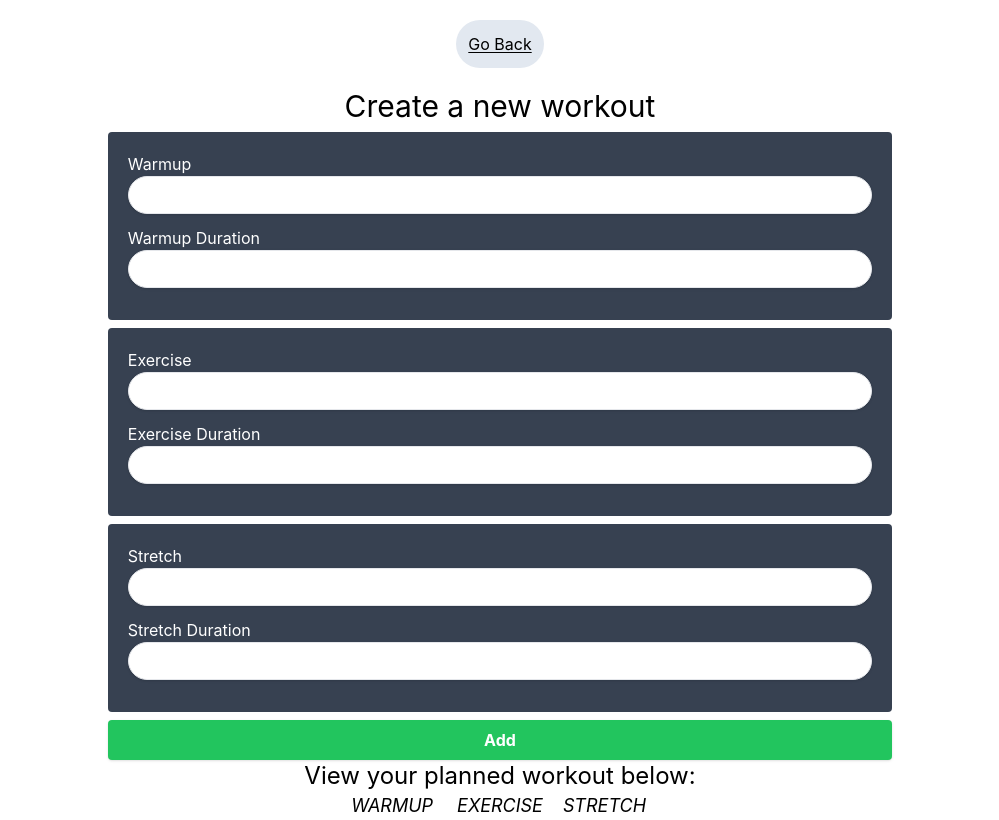
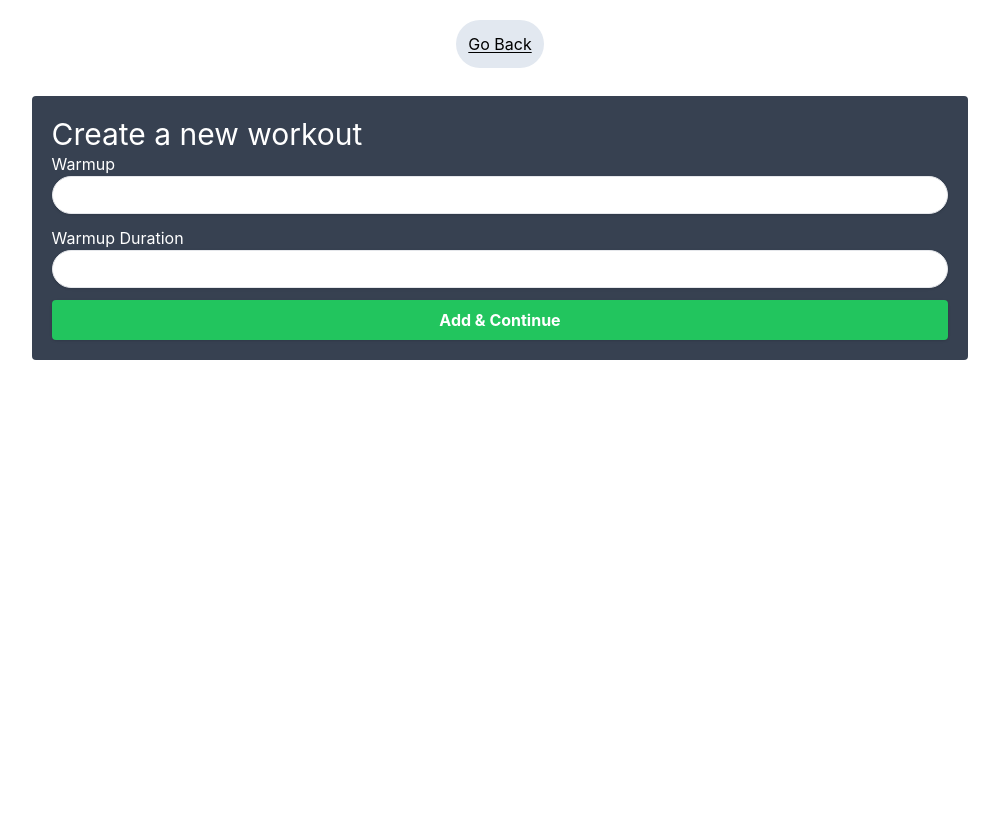
Before and after one commit to kyher/bootcamp-buddy, a Next.js app: page /workout/create in a window 1280 px wide. Shown: the whole page, without its empty margins (140-1139 px from the left). Built offline with nearby package versions, Linux system fonts and the light colour scheme.

Commit message:
Split out create form. Added localStorage usage.
Split out the create form for a better UX. Added localStorage usage so that you can save a workout in localStorage and view in the View page.

```diff
--- a/components/FormSection.tsx
+++ b/components/FormSection.tsx
@@ -1,12 +1,16 @@
+import { STRETCH } from "../consts";
+
 type props = {
   type: string;
   handleTitleChange: (event: React.ChangeEvent<HTMLInputElement>) => void;
   handleDurationChange: (event: React.ChangeEvent<HTMLInputElement>) => void;
+  handleSubmit: () => void;
 };
 
-const FormSection = ({ type, handleTitleChange, handleDurationChange }: props) => {
+const FormSection = ({ type, handleTitleChange, handleDurationChange, handleSubmit }: props) => {
   return (
     <div className="bg-gray-700	 text-white rounded  my-2 p-5">
+      <h1 className="text-3xl">Create a new workout</h1>
       <label className='capitalize' htmlFor={type}>{type}</label>
       <input
         type="text"
@@ -23,6 +27,12 @@ const FormSection = ({ type, handleTitleChange, handleDurationChange }: props) =
         onChange={handleDurationChange}
         className="shadow appearance-none border  rounded-full w-full py-2 px-3 text-gray-700 mb-3 leading-tight focus:outline-none focus:shadow-outline"
       />
+              <button
+          onClick={handleSubmit}
+          className="shadow bg-green-500 hover:bg-green-600 focus:shadow-outline focus:outline-none text-white font-bold py-2 px-4 rounded w-full"
+        >
+          {type === STRETCH ? "Submit & View Workout" : "Add & Continue"}
+        </button>
     </div>
   );
 };
--- a/components/ViewSection.tsx
+++ b/components/ViewSection.tsx
@@ -8,10 +8,13 @@ type props = {
 
 const ViewSection = ({ activities }: props) => {
   return (
-    <div className="grid md:grid-cols-3 gap-5">
+    <div className="bg-gray-700 text-white rounded my-2 p-5">
+    <h1 className="text-3xl my-5">View your planned workout below</h1>
+    <div className="grid md:grid-cols-3 gap-10">
       <ActivityList type={WARMUP} activities={activities} />
       <ActivityList type={EXERCISE} activities={activities} />
       <ActivityList type={STRETCH} activities={activities} />
+    </div>
     </div>
   );
 };
--- a/consts.ts
+++ b/consts.ts
@@ -1,3 +1,4 @@
 export const WARMUP = "warmup";
 export const EXERCISE = "exercise";
 export const STRETCH = "stretch";
+export const VIEW = "view";
--- a/pages/workout/create.tsx
+++ b/pages/workout/create.tsx
@@ -1,15 +1,20 @@
 import type { NextPage } from "next";
 import Head from "next/head";
-import { useState } from "react";
+import { useState, useEffect } from "react";
 import { BackButton, FormSection } from "../../components";
 import { ViewSection } from "../../components";
 import { Activity } from "../../types";
-import { WARMUP, EXERCISE, STRETCH } from "../../consts";
+import { WARMUP, EXERCISE, STRETCH, VIEW } from "../../consts";
 
 const Create: NextPage = () => {
   const [activities, setActivities] = useState<Array<Activity>>([]);
   const [titles, setTitles] = useState({warmup: '', exercise: '', stretch: ''});
   const [durations, setDurations] = useState({warmup: 0, exercise: 0, stretch: 0});
+  const [currentStep, setcurrentStep] = useState(WARMUP);
+
+  useEffect(() => {
+    localStorage.setItem('activities', JSON.stringify(activities))
+  }, [activities]);
 
   const handleTitleChange = (event: React.ChangeEvent<HTMLInputElement>) => {
     const value = event.target.value;
@@ -22,32 +27,32 @@ const Create: NextPage = () => {
   };
 
   const handleSubmit = () => {
-    setActivities([{title: titles.warmup, duration: durations.warmup, type:WARMUP}, {title: titles.exercise, duration: durations.exercise, type:EXERCISE}, {title: titles.stretch, duration: durations.stretch, type:STRETCH}]);
+    if(currentStep === WARMUP){
+      setcurrentStep(EXERCISE)
+    }
+    if(currentStep === EXERCISE){
+      setcurrentStep(STRETCH)
+    }
+    if(currentStep === STRETCH){
+      setActivities([{title: titles.warmup, duration: durations.warmup, type:WARMUP}, {title: titles.exercise, duration: durations.exercise, type:EXERCISE}, {title: titles.stretch, duration: durations.stretch, type:STRETCH}]);
+      localStorage.setItem('activities', JSON.stringify(activities));
+      setcurrentStep(VIEW)
+    }
   };
 
   return (
-    <div className="grid place-items-center h-screen ">
+    <div className="grid place-items-center">
       <Head>
         <title>Create your workout</title>
         <meta name="description" content="Generated by create next app" />
         <link rel="icon" href="/favicon.ico" />
       </Head>
       <BackButton />
-      <h1 className="text-3xl">Create a new workout</h1>
       <div>
-        <FormSection type={WARMUP} handleTitleChange={handleTitleChange} handleDurationChange={handleDurationChange}/>
-        <FormSection type={EXERCISE} handleTitleChange={handleTitleChange} handleDurationChange={handleDurationChange} />
-        <FormSection type={STRETCH} handleTitleChange={handleTitleChange} handleDurationChange={handleDurationChange}/>
-        <button
-          onClick={handleSubmit}
-          className="shadow bg-green-500 hover:bg-green-600 focus:shadow-outline focus:outline-none text-white font-bold py-2 px-4 rounded w-full"
-        >
-          Add
-        </button>
-      </div>
-      <h2 className="text-2xl">View your planned workout below:</h2>
-      <div>
-      <ViewSection activities={activities} />
+        {currentStep === WARMUP && <FormSection type={WARMUP} handleTitleChange={handleTitleChange} handleDurationChange={handleDurationChange} handleSubmit={handleSubmit} />}
+        {currentStep === EXERCISE && <FormSection type={EXERCISE} handleTitleChange={handleTitleChange} handleDurationChange={handleDurationChange} handleSubmit={handleSubmit} />}
+        {currentStep === STRETCH && <FormSection type={STRETCH} handleTitleChange={handleTitleChange} handleDurationChange={handleDurationChange} handleSubmit={handleSubmit} />}
+        {currentStep === VIEW && <ViewSection activities={activities} />}
       </div>
     </div>
   );
--- a/pages/workout/view.tsx
+++ b/pages/workout/view.tsx
@@ -1,17 +1,31 @@
 import type { NextPage } from "next";
 import Head from "next/head";
-import { BackButton } from "../../components";
+import { BackButton, ViewSection } from "../../components";
+import { useEffect, useState } from "react";
+import { Activity } from "../../types";
+
 
 const View: NextPage = () => {
+
+  const [activities, setActivities] = useState<Array<Activity>>([]);
+
+  useEffect(() => {
+    const activitiesInStorage = localStorage.getItem('activities');
+    console.log(localStorage.getItem('activites'));
+      if(activitiesInStorage){
+        setActivities(JSON.parse(activitiesInStorage));
+      }
+  }, []);
+
   return (
-    <div className="grid place-items-center h-screen ">
+    <div className="grid place-items-center">
       <Head>
         <title>Your workouts</title>
         <meta name="description" content="Generated by create next app" />
         <link rel="icon" href="/favicon.ico" />
       </Head>
       <BackButton />
-      <h1 className="text-3xl">View workouts</h1>
+      {activities.length > 0 ? <ViewSection activities={activities} /> : 'No activites set yet.'}
     </div>
   );
 };
```
